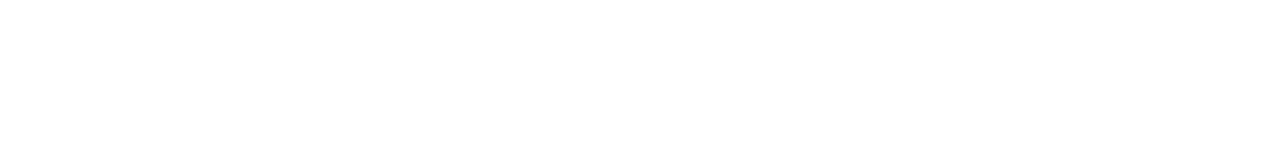
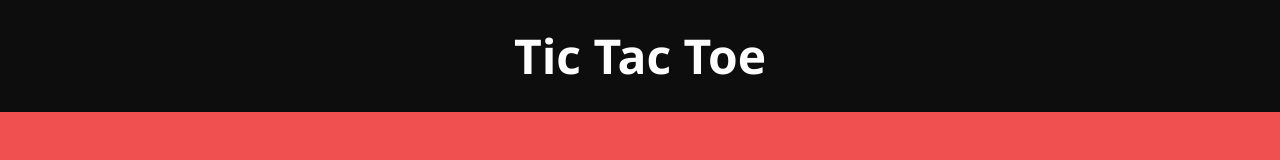
Before and after one commit to nishantHolla/webTicTacToe, a plain HTML site: page index.html in a window 1280 px wide. Drawn offline with Linux system fonts and the light colour scheme.

Commit message:
Add header

```diff
--- a/css/style.css
+++ b/css/style.css
@@ -16,4 +16,39 @@
 	--color-black: #0d0d0d;
 	--color-pure-white: #ffffff;
 	--color-pure-black: #000000;
+
+	--clr-body-bg: var(--color-red);
+	--clr-header-bg: var(--color-black);
+
+	--clr-body-fg: var(--color-white);
+	--clr-header-fg: inherit;
 }
+
+/* --- */
+
+body {
+	display: flex;
+	flex-flow: column nowrap;
+	font-family: noto-sans;
+
+	background: var(--clr-body-bg);
+	color: var(--clr-body-fg);
+}
+
+/* --- */
+
+header {
+	padding: 2rem 0;
+	display: flex;
+	flex-flow: column nowrap;
+	justify-content: center;
+	align-items: center;
+
+	background: var(--clr-header-bg);
+	color: var(--clr-header-fg);
+}
+
+.heading {
+	font-size: clamp(1rem, 10vw, 3rem);
+	font-weight: bold;
+}
--- a/index.html
+++ b/index.html
@@ -9,5 +9,8 @@
 		<script src="js/main.js"> </script>
 	</head>
 	<body>
+		<header>
+			<h1 class="heading">Tic Tac Toe</h1>
+		</header>
 	</body>
 </html>
```
